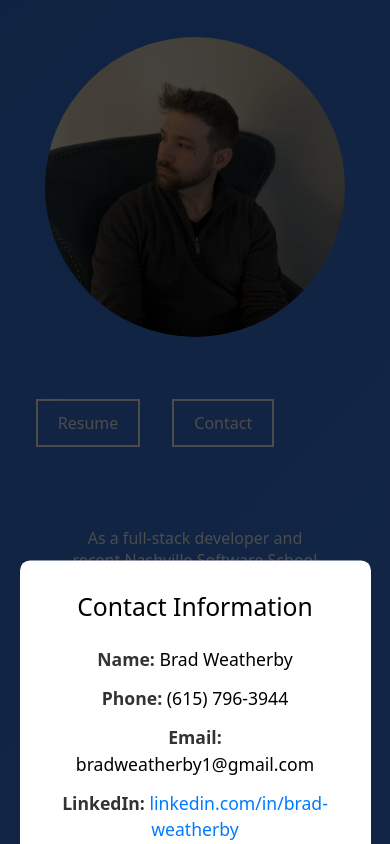
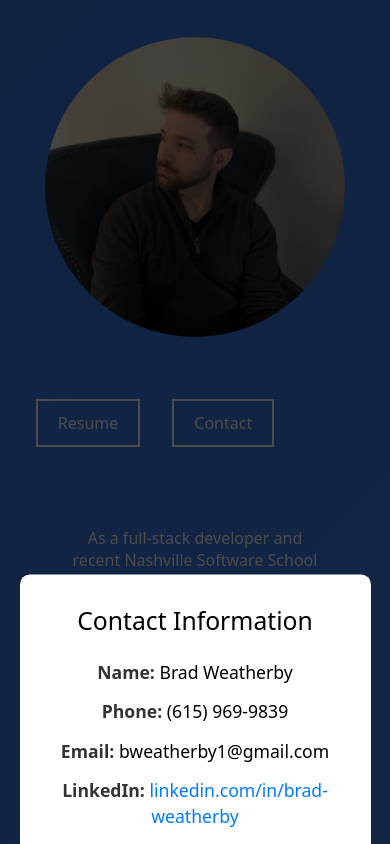
Before and after one commit to bweatherby1/react-resume, a Next.js app: page / in a window 390 px wide. Both pictures are taken after a click on the button "Contact". Shown: the part 760-1604 px from the top of the page. Built offline with nearby package versions, Linux system fonts and the light colour scheme.

Commit message:
fixed phone number and email

```diff
--- a/src/components/ContactPopup.js
+++ b/src/components/ContactPopup.js
@@ -10,8 +10,8 @@ const ContactPopup = ({ isOpen, onClose }) => {
         <h2>Contact Information</h2>
         <div className="contact-info">
           <p><strong>Name:</strong> Brad Weatherby</p>
-          <p><strong>Phone:</strong> (615) 796-3944</p>
-          <p><strong>Email:</strong> bradweatherby1@gmail.com</p>
+          <p><strong>Phone:</strong> (615) 969-9839</p>
+          <p><strong>Email:</strong> bweatherby1@gmail.com</p>
           <p><strong>LinkedIn:</strong> <a href="https://www.linkedin.com/in/brad-weatherby/" target="_blank" rel="noopener noreferrer">linkedin.com/in/brad-weatherby</a></p>
           <p><strong>GitHub:</strong> <a href="https://github.com/bweatherby1" target="_blank" rel="noopener noreferrer">github.com/bweatherby1</a></p>
         </div>
--- a/src/styles/globals.css
+++ b/src/styles/globals.css
@@ -358,6 +358,11 @@ body,
   .button-container {
     margin-top: 1rem;
   }
+
+  .white-bg > .project-container > .section-heading {
+    margin-top: 6rem;
+    padding-top: 2rem;
+  }
 }
   transition: all 0.6s ease-out;
 }
```
